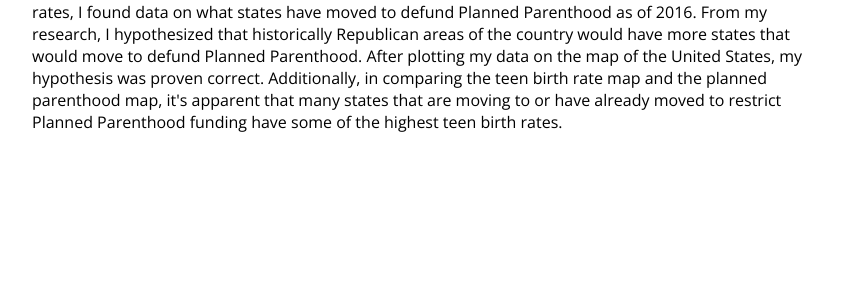
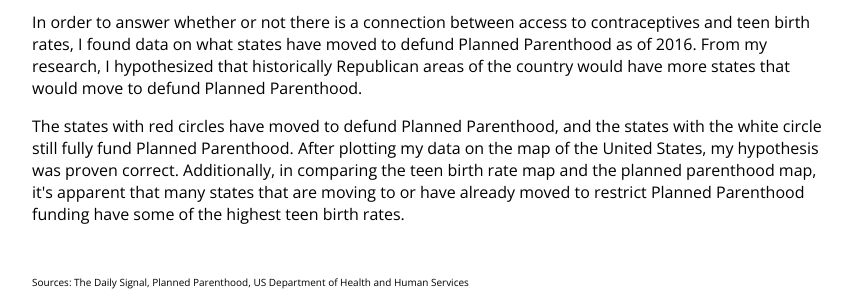
Before and after one commit to madborgm/mborgman-fusion2017, a Flask app: page / in a window 1280 px wide. Shown: the part 1484-1783 px from the top of the page, without its empty margins (208-1060 px from the left). Before the commit the page ends 1616 px from the top, so only its background shows below. Run offline with Flask 2, Linux system fonts and the light colour scheme.

Commit message:
content update.

```diff
--- a/css/styles.css
+++ b/css/styles.css
@@ -34,9 +34,18 @@
 	background-color: #EC008C;
 	width: 100%;
 	height: 140px;
+	margin-bottom: 50px;
 }
 
 .main-container {
 	width: 800px;
 	margin: 0 auto;
 }
+
+.final {
+	margin-bottom: 50px;
+}
+
+.source {
+	font-size: 10px;
+}
--- a/templates/index.html
+++ b/templates/index.html
@@ -33,9 +33,10 @@
 		</div>
 	</div>
 	<div class="row">
-		<div class="col-md-12"><p> In order to answer whether or not there is a connection between access to contraceptives and teen birth rates, I found data on what states have moved to defund Planned Parenthood as of 2016. From my research, I hypothesized that historically Republican areas of the country would have more states that would move to defund Planned Parenthood. After plotting my data on the map of the United States, my hypothesis was proven correct. Additionally, in comparing the teen birth rate map and the planned parenthood map, it's apparent that many states that are moving to or have already moved to restrict Planned Parenthood funding have some of the highest teen birth rates. </p>
+		<div class="col-md-12 final"><p> In order to answer whether or not there is a connection between access to contraceptives and teen birth rates, I found data on what states have moved to defund Planned Parenthood as of 2016. From my research, I hypothesized that historically Republican areas of the country would have more states that would move to defund Planned Parenthood.</p> <p>The states with red circles have moved to defund Planned Parenthood, and the states with the white circle still fully fund Planned Parenthood. After plotting my data on the map of the United States, my hypothesis was proven correct. Additionally, in comparing the teen birth rate map and the planned parenthood map, it's apparent that many states that are moving to or have already moved to restrict Planned Parenthood funding have some of the highest teen birth rates. </p>
 		</div>
 	</div>
+	<p class="source"> Sources: The Daily Signal, Planned Parenthood, US Department of Health and Human Services </p>
 </div>
 
 
```
